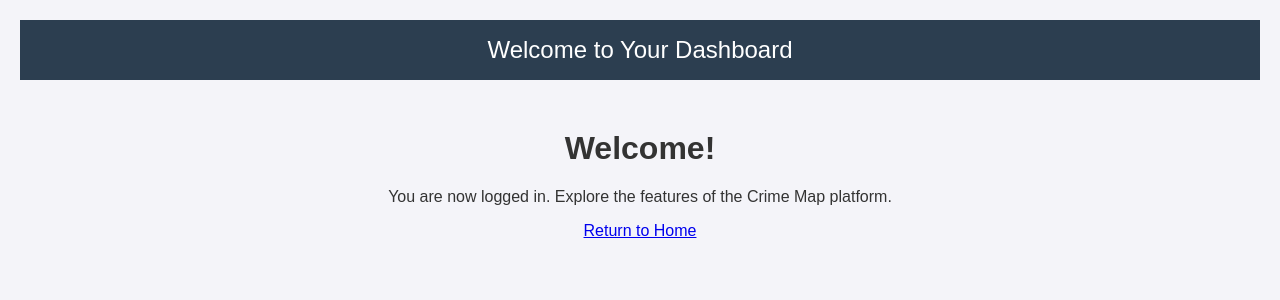
After one commit to tyron-raza/CrimeMap, a Flask app: page /dashboard in a window 1280 px wide. The commit adds this page. Shown: the top 300 px of the page. Run offline with Flask 3, Linux system fonts and the light colour scheme.

Commit message:
changed the login and routes file

```diff
--- a/app/routes.py
+++ b/app/routes.py
@@ -1,4 +1,7 @@
-from flask import Blueprint, render_template
+from flask import Blueprint, render_template, request, redirect, url_for, flash
+from app import db
+from app.models import User
+from werkzeug.security import generate_password_hash, check_password_hash
 
 main = Blueprint('main', __name__)
 
@@ -6,10 +9,45 @@ main = Blueprint('main', __name__)
 def index():
     return render_template('index.html')
 
-@main.route('/login')
+@main.route('/login', methods=['GET', 'POST'])
 def login():
+    if request.method == 'POST':
+        username = request.form.get('username')
+        password = request.form.get('password')
+
+        user = User.query.filter_by(name=username).first()
+        if user and check_password_hash(user.password, password):
+            flash('Login successful!', 'success')
+            return redirect(url_for('main.dashboard'))
+        else:
+            flash('Invalid username or password!', 'danger')
     return render_template('login.html')
 
-@main.route('/register')
+@main.route('/register', methods=['GET', 'POST'])
 def register():
+    if request.method == 'POST':
+        username = request.form.get('username')
+        email = request.form.get('email')  # Optional field
+        password = request.form.get('password')
+        age = request.form.get('age', 18)  # Default value if age is not provided
+        nationality = request.form.get('nationality', 'Unknown')
+
+        # Check if the username already exists
+        if User.query.filter_by(name=username).first():
+            flash('Username already exists!', 'danger')
+        else:
+            try:
+                new_user = User(name=username, nationality=nationality, age=age)
+                new_user.password = generate_password_hash(password, method='sha256')  # Hash password
+                db.session.add(new_user)
+                db.session.commit()
+                flash('Registration successful! Please log in.', 'success')
+                return redirect(url_for('main.login'))
+            except Exception as e:
+                db.session.rollback()
+                flash(f'Error: {e}', 'danger')
     return render_template('register.html')
+
+@main.route('/dashboard')
+def dashboard():
+    return render_template('dashboard.html')
--- /dev/null
+++ b/app/templates/dashboard.html
@@ -0,0 +1,38 @@
+<!DOCTYPE html>
+<html lang="en">
+<head>
+    <meta charset="UTF-8">
+    <meta name="viewport" content="width=device-width, initial-scale=1.0">
+    <title>User Dashboard</title>
+    <style>
+        body {
+            font-family: Arial, sans-serif;
+            background-color: #f4f4f9;
+            color: #333;
+            text-align: center;
+            margin: 0;
+            padding: 20px;
+        }
+        header {
+            background-color: #2c3e50;
+            color: white;
+            padding: 1rem 0;
+            text-align: center;
+            font-size: 1.5rem;
+        }
+        .container {
+            margin-top: 50px;
+        }
+    </style>
+</head>
+<body>
+    <header>
+        Welcome to Your Dashboard
+    </header>
+    <div class="container">
+        <h1>Welcome!</h1>
+        <p>You are now logged in. Explore the features of the Crime Map platform.</p>
+        <a href="{{ url_for('main.index') }}">Return to Home</a>
+    </div>
+</body>
+</html>
--- a/app/templates/index.html
+++ b/app/templates/index.html
@@ -62,9 +62,10 @@
             Welcome to Crime Map – your trusted platform to report, verify and access detailed crime reports in your area.
         </p>
         <div class="btn-group">
-            <a href="/login" class="btn">Login</a>
-            <a href="/register" class="btn">Register</a>
+            <a href="{{ url_for('main.login') }}" class="btn">Login</a>
+            <a href="{{ url_for('main.register') }}" class="btn">Register</a>
         </div>
+
     </div>
     <footer>
         &copy; 2024 Crime Map. All Rights Reserved.
```
Also changed, not shown: app/__init__.py (+3 -4 lines), app/models.py (+6 -2 lines), app/templates/login.html (+7 -12 lines).
